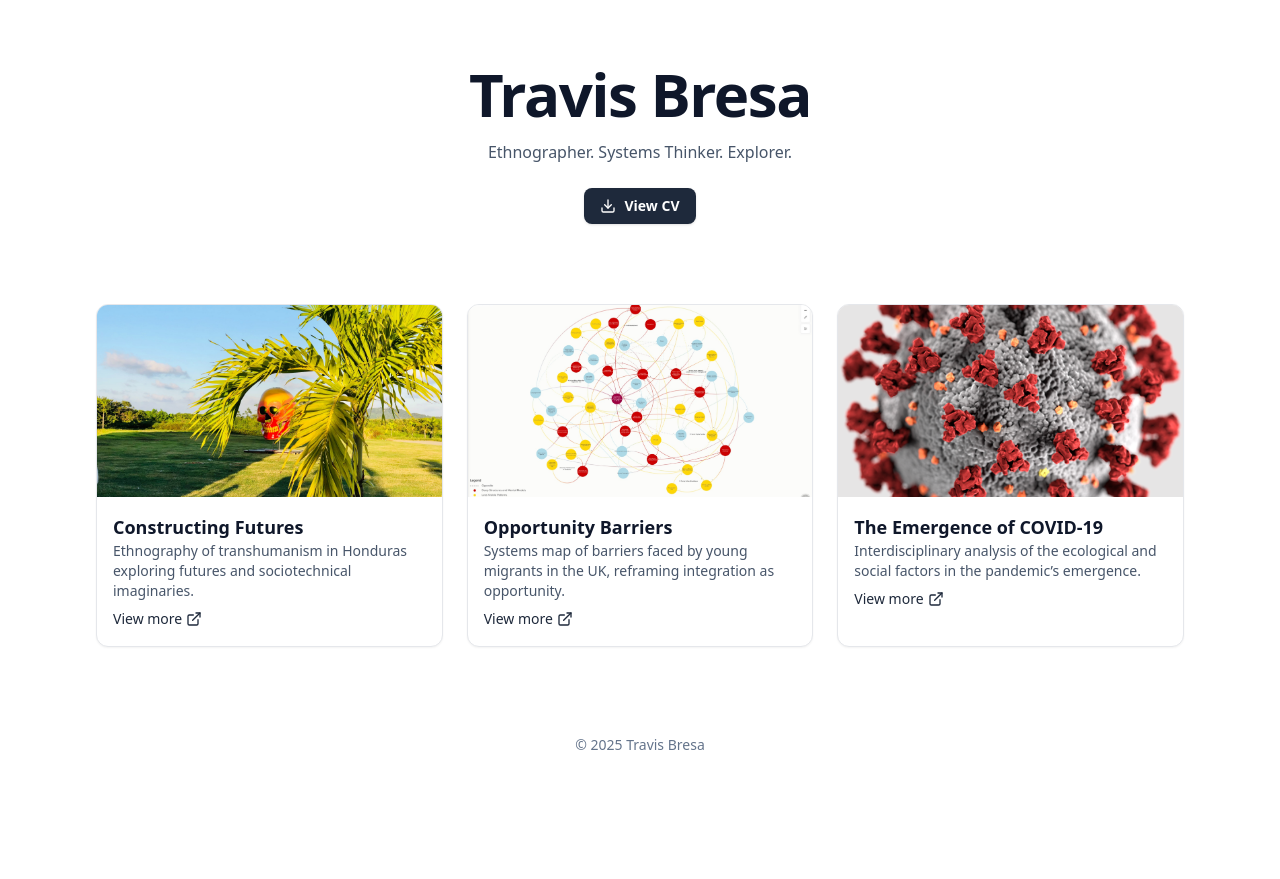
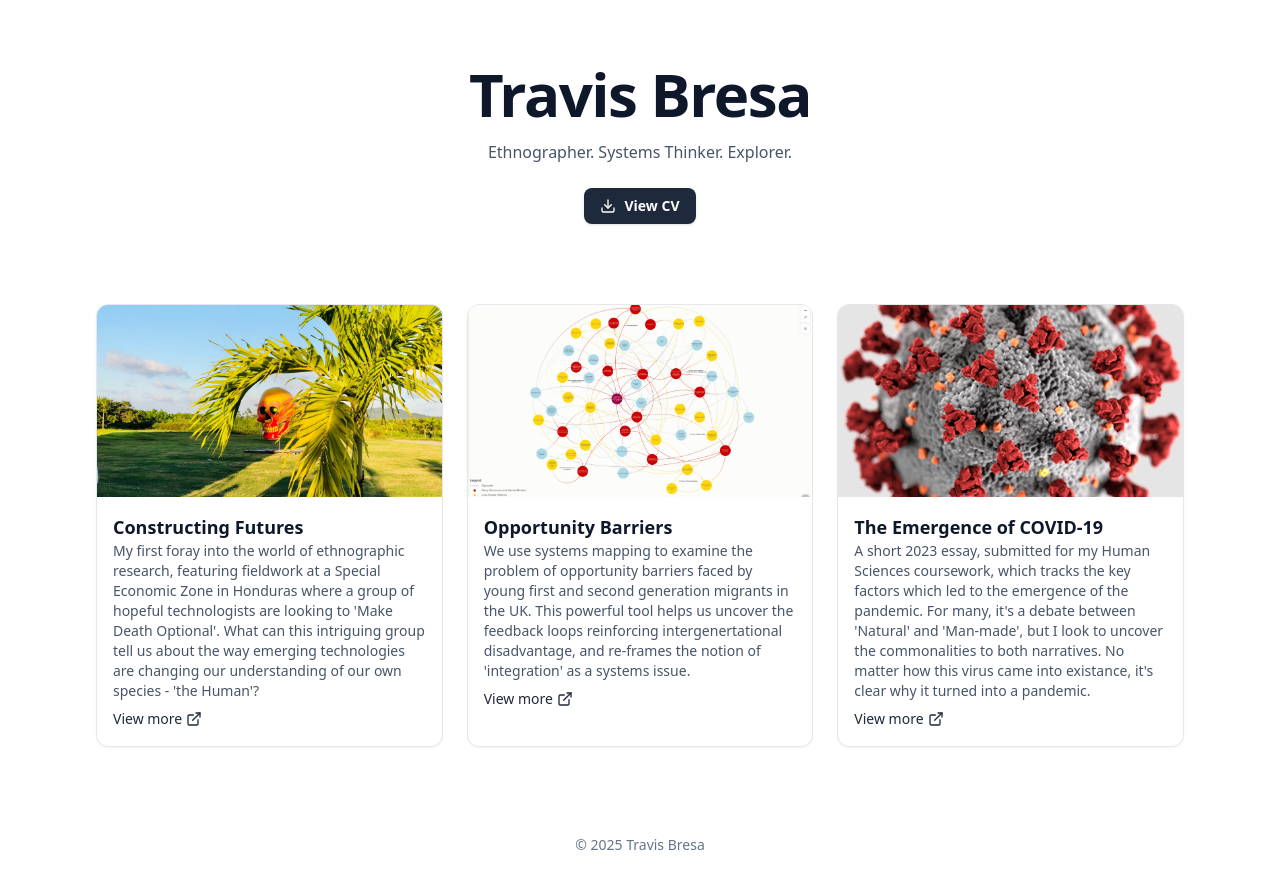
Before and after one commit to TravisBresa/portfolio-site, a React (Vite) app: page / in a window 1280 px wide. Before the commit the page ends 800 px from the top, so only its background shows below. Built offline with nearby package versions, Linux system fonts and the light colour scheme.

Commit message:
Updated Cards

```diff
--- a/src/App.jsx
+++ b/src/App.jsx
@@ -125,7 +125,7 @@ const Projects = () => {
       <div className="grid gap-6 md:grid-cols-3">
         <ProjectCard
           title="Constructing Futures"
-          description="Ethnography of transhumanism in Honduras exploring futures and sociotechnical imaginaries."
+          description="My first foray into the world of ethnographic research, featuring fieldwork at a Special Economic Zone in Honduras where a group of hopeful technologists are looking to 'Make Death Optional'. What can this intriguing group tell us about the way emerging technologies are changing our understanding of our own species - 'the Human'?"
           imageUrl="/IMG_8581.jpeg"
           onOpen={() =>
             openPopout("Constructing Futures", [
@@ -135,7 +135,7 @@ const Projects = () => {
         />
         <ProjectCard
           title="Opportunity Barriers"
-          description="Systems map of barriers faced by young migrants in the UK, reframing integration as opportunity."
+          description="We use systems mapping to examine the problem of opportunity barriers faced by young first and second generation migrants in the UK. This powerful tool helps us uncover the feedback loops reinforcing intergenertational disadvantage, and re-frames the notion of 'integration' as a systems issue."
           imageUrl="/MTS-Map.jpeg"
           onOpen={() =>
             openPopout("Opportunity Barriers", [
@@ -147,7 +147,7 @@ const Projects = () => {
         />
         <ProjectCard
           title="The Emergence of COVID-19"
-          description="Interdisciplinary analysis of the ecological and social factors in the pandemic’s emergence."
+          description="A short 2023 essay, submitted for my Human Sciences coursework, which tracks the key factors which led to the emergence of the pandemic. For many, it's a debate between 'Natural' and 'Man-made', but I look to uncover the commonalities to both narratives. No matter how this virus came into existance, it's clear why it turned into a pandemic."
           imageUrl="/covid.jpeg"
           onOpen={() =>
             openPopout("The Emergence of COVID-19", [
```
